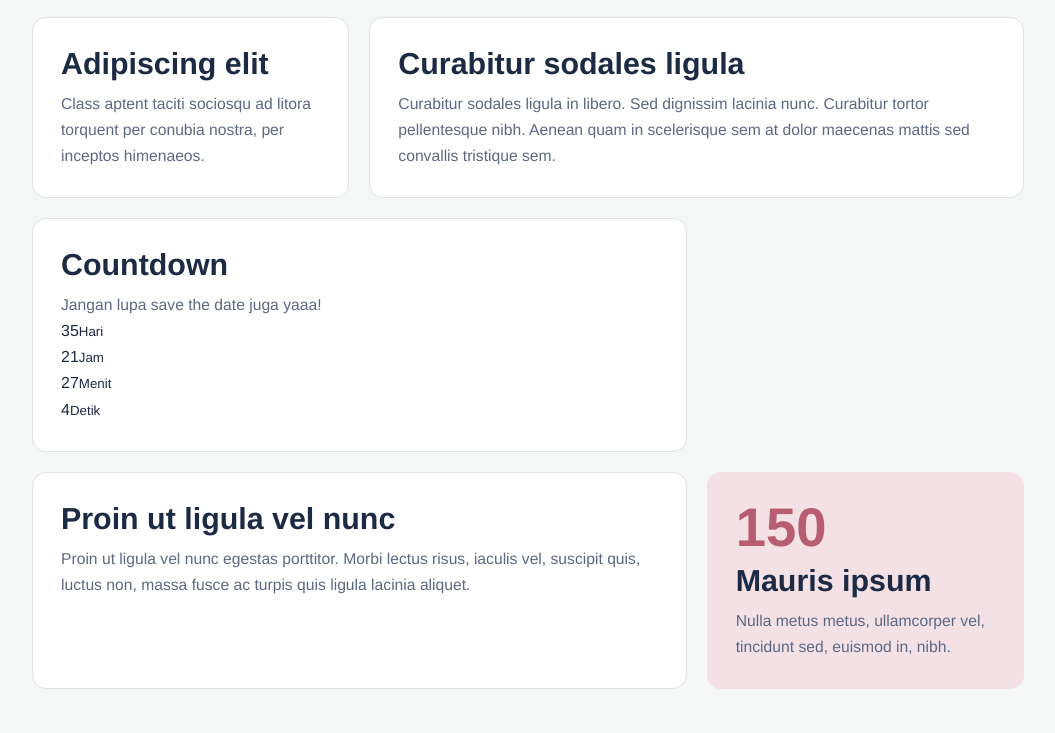
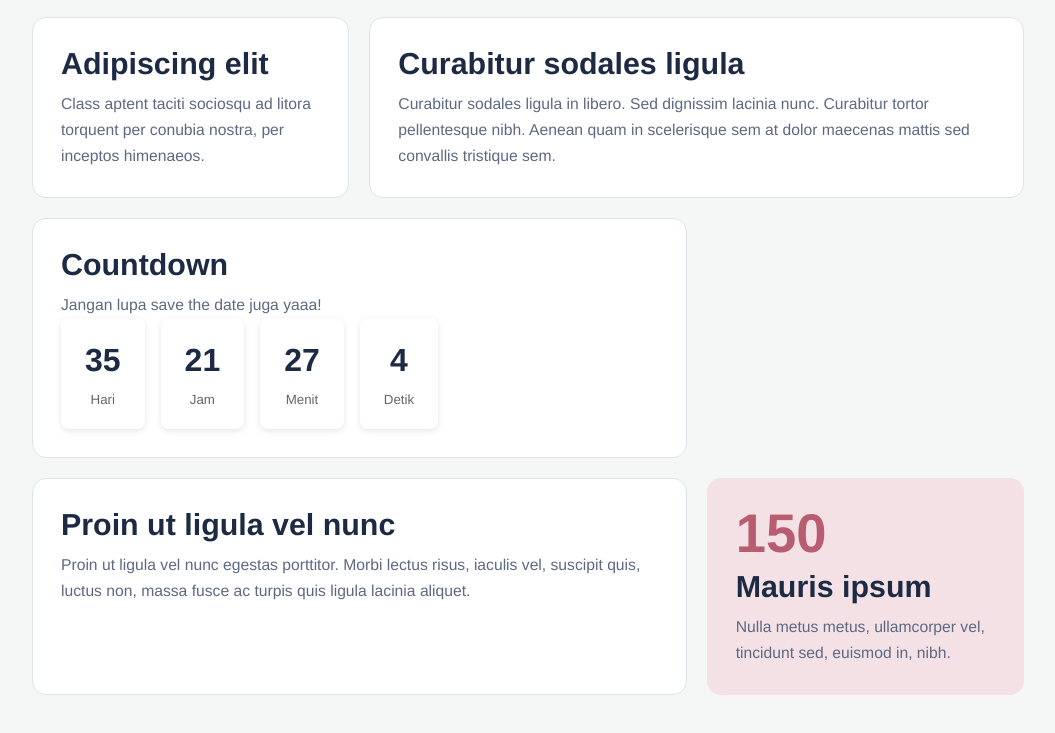
Before and after one commit to rav000/rumahbaru2, a plain HTML site: page index.html in a window 1280 px wide. Shown: the part 1044-1777 px from the top of the page, without its empty margins (112-1167 px from the left). Drawn offline with Linux system fonts and the light colour scheme.

Commit message:
fix countdown styling

```diff
--- a/styles/index.css
+++ b/styles/index.css
@@ -148,3 +148,16 @@ body {
         transform: none !important;
     }
 }
+#countdown {
+    display: flex;
+    gap: 16px;
+}
+.box {
+    background: #fff;
+    padding: 16px 24px;
+    border-radius: 8px;
+    text-align: center;
+    box-shadow: 0 2px 6px rgba(0,0,0,.1);
+}
+.box span { display: block; font-size: 2rem; font-weight: bold; }
+.box small { color: #666; }
```
